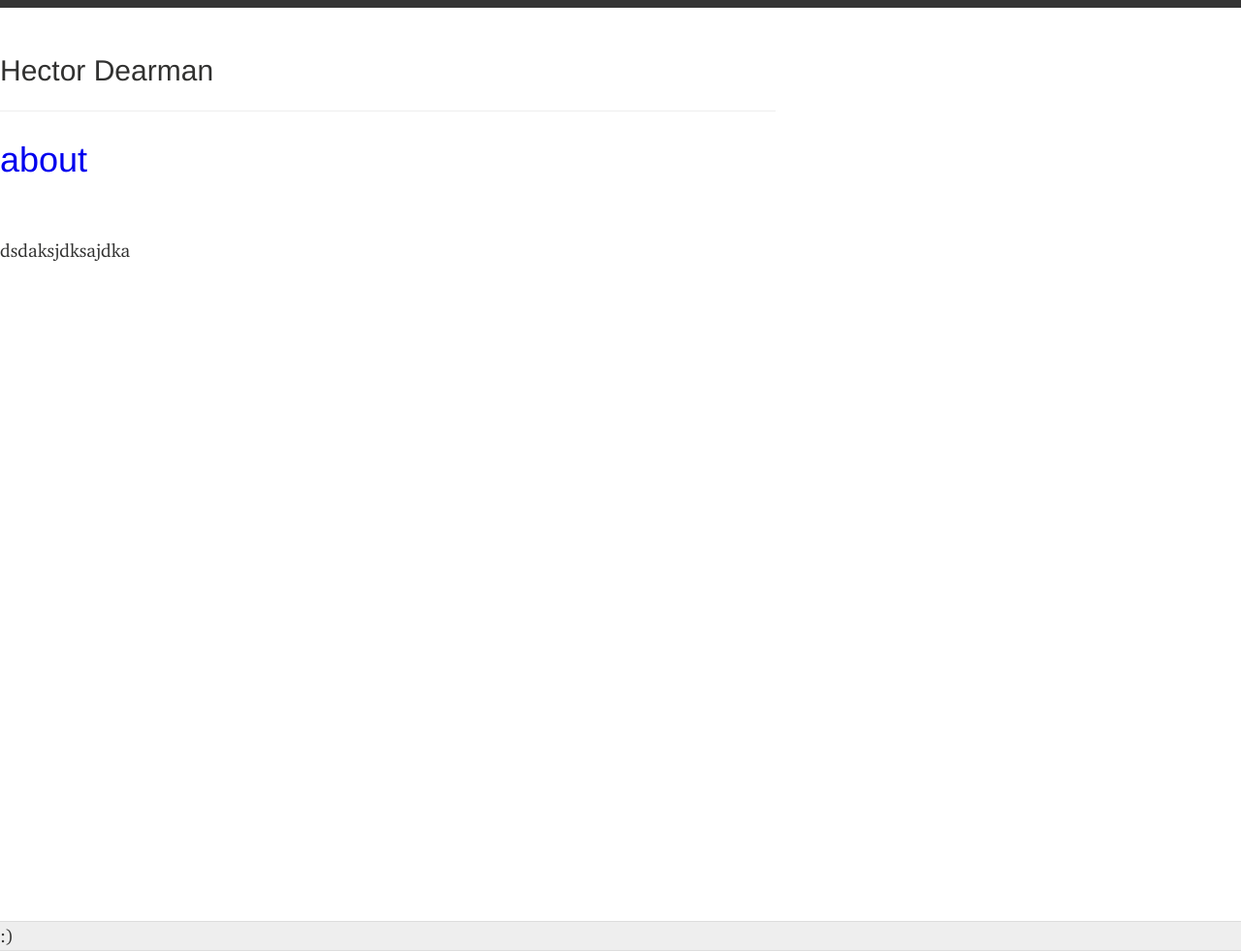
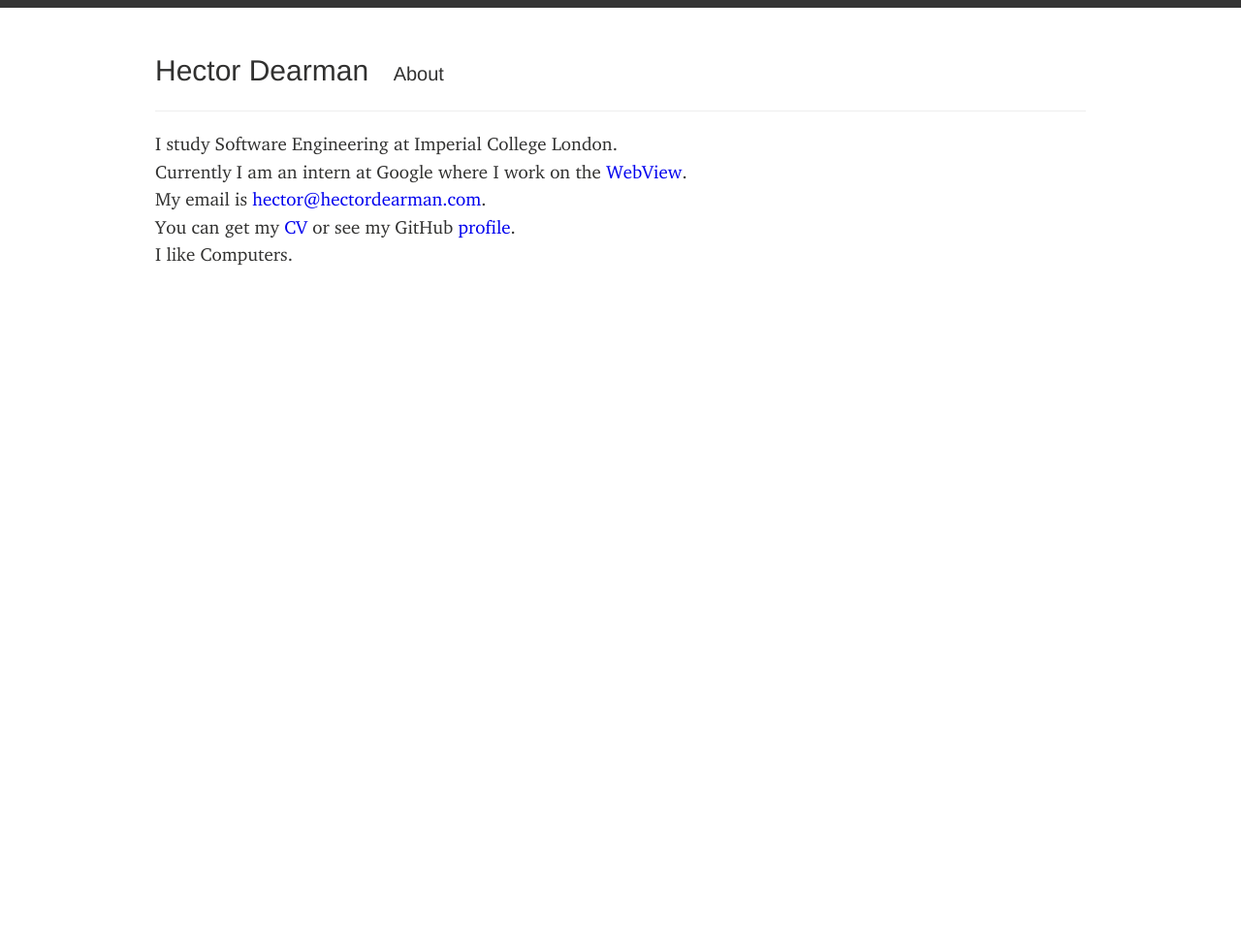
Before and after one commit to chromy/chromy.github.com, a Jekyll site: the page built from about/index.html, in a window 1280 px wide. Shown: the whole page at 97% size. Built offline with Jekyll 4.4.1, drawn with Linux system fonts in a browser that asks for light colours; after the commit the page ends 900 px from its top, so only the background shows below that.

Commit message:
improvements

```diff
--- a/_includes/masthead.html
+++ b/_includes/masthead.html
@@ -1,3 +1,6 @@
-<div class="masthead">
-  <h1><a href="/">Hector Dearman</a></h1>
+<div id="masthead">
+  <ul>
+    <li><h1><a href="/">Hector Dearman</a></h1></li>
+    <li {% if page.title == "about"%}class="active"{% endif %}><a href="/about">About</a></li>
+  </ul>
 </div>
--- a/_layouts/post.html
+++ b/_layouts/post.html
@@ -6,7 +6,7 @@
 <body>
   <div class="column">
     {% include masthead.html %}
-    <article class="content">
+    <article id="content">
     <h1>{{ page.title }}</h1>
     {{ content }}
     <div class="top"><time>{{ page.date | date: "%d %B %Y" }}</time></div>
--- a/about/index.html
+++ b/about/index.html
@@ -1,6 +1,14 @@
 ---
-layout: page
+layout: default
 title: about
 ---
-
-dsdaksjdksajdka
+<div class="column">
+  {% include masthead.html %}
+  <p class="bio">
+    I study Software Engineering at Imperial College London.<br/>
+    Currently I am an intern at Google where I work on the <a href="http://developer.android.com/reference/android/webkit/WebView.html">WebView</a>.<br/>
+    My email is <a href="mailto:hector@hectordearman.com">hector@hectordearman.com</a>.<br/>
+    You can get my <a href="/hectordearman.pdf">CV</a> or see my GitHub <a href="http://github.com/chromy">profile</a>.<br/>
+    I like Computers.<br/>
+  </p>
+</div>
--- a/static/css/site.css
+++ b/static/css/site.css
@@ -172,23 +172,47 @@
     src: url('/static/type/OstrichSansInline-Regular.otf');
 }
 
-.masthead {
+#masthead {
     font-size: 20px;
+    font-family: "HelveticaNeue-Light", "Helvetica Neue Light", "Helvetica Neue", Helvetica, sans-serif;
     padding: 50px 0 20px 0;
     border-bottom: 1px solid #eee;
+    height: 100%;
 }
 
-.masthead h1 {
-    font-family: "HelveticaNeue-Light", "Helvetica Neue Light", "Helvetica Neue", Helvetica, sans-serif;
+#masthead ul {
+    display: block;
+    margin: 0;
+    padding: 0;
+}
+
+#masthead ul li {
+    display: inline-block;
+    margin: 0;
+    padding: 0;
+    list-style-type: none;
+    height: 100%;
+}
+
+#masthead ul li a {
+    color: inherit;
+    text-decoration: none;
+    padding-top: 3px;
+    padding-bottom: 3px;
+    padding-right: 20px;
+}
+
+#masthead ul li a:link, #masthead ul li a:visited {
+}
+
+#masthead ul li a:link {
+}
+
+#masthead ul li h1 {
     font-size: 30px;
     margin-top: 0;
     margin-bottom: 0.2em;
     line-height: 100%;
-}
-
-.masthead h1 a {
-    text-decoration: none;
-    color: inherit;
 }
 
 /* Footer */
@@ -249,7 +273,11 @@
     }
 }
 
-.content img {
+#content {
+    padding-top: 5px;
+}
+
+#content img {
     max-width: 100%;
 }
 
@@ -269,15 +297,9 @@
     margin: 30px 0;
 }
 
-.content {
+#content {
     position: relative;
 }
-
-.content img {
-    max-width: 100%;
-}
-
-
 
 hr {
     width: 90%;
```
Also changed, not shown: other parts of _layouts/post.html (+4 -0 lines), index.html (+0 -12 lines).
